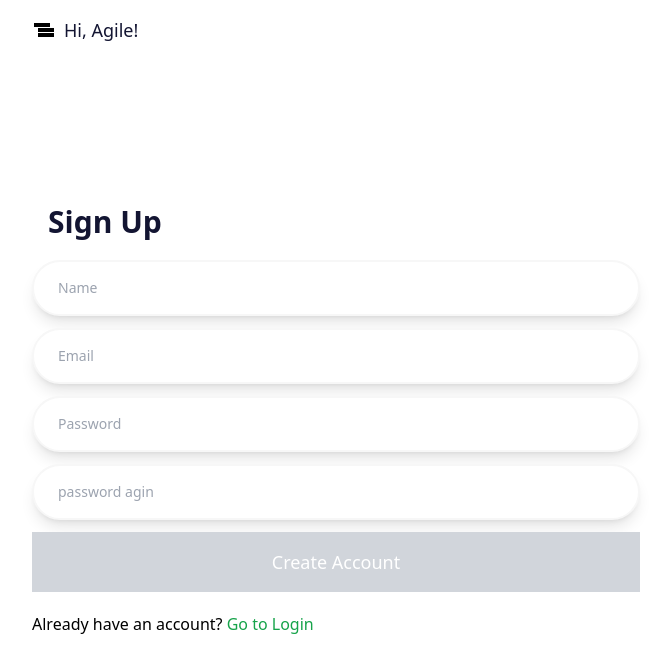
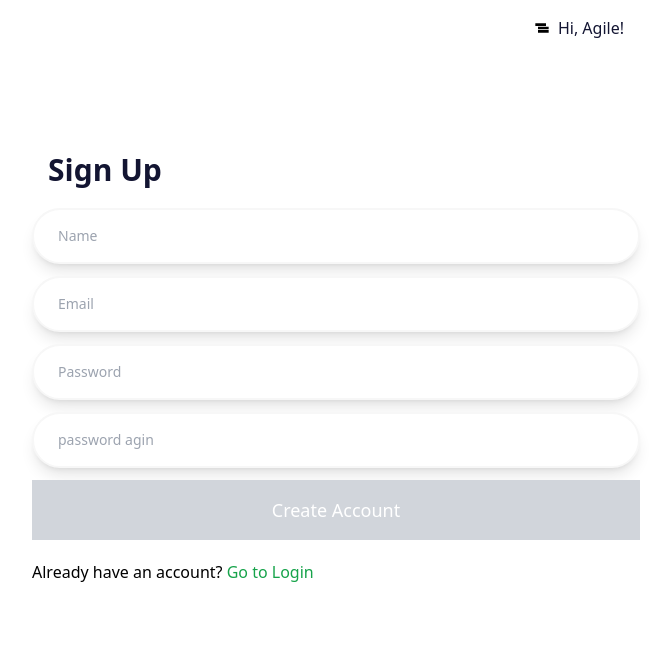
Before and after one commit to HIAGILE/client, a React (Create React App) app: page /join in a window 1280 px wide. Shown: the top 672 px of the page, without its empty margins (304-975 px from the left). Built offline with nearby package versions, Linux system fonts and the light colour scheme.

Commit message:
style login

```diff
--- a/src/components/layout/login-layout.tsx
+++ b/src/components/layout/login-layout.tsx
@@ -10,9 +10,12 @@ const LoginLayout = ({ children, title }: LoginLayoutProps) => {
   return (
     <div className="flex items-center flex-col ">
       <div className="w-full max-w-screen-sm px-4 pt-4">
-        <Link to="/" className="flex items-center mb-16 sm:mb-40">
-          <img src={logo} className="w-6" alt="Logo" />
-          <h2 className="font-medium text-lg ml-2 text-darkBlue">Hi, Agile!</h2>
+        <Link
+          to="/"
+          className="flex justify-end items-center px-4 mb-16 sm:mb-28"
+        >
+          <img src={logo} className="w-4" alt="Logo" />
+          <h2 className="font-medium text-md ml-2 text-darkBlue">Hi, Agile!</h2>
         </Link>
         <h3 className="ml-4 text-3xl font-bold text-darkBlue">{title}</h3>
         {children}
--- a/src/components/login/github-login.tsx
+++ b/src/components/login/github-login.tsx
@@ -1,6 +1,6 @@
 const GitHubLoginBtn = () => {
   return (
-    <button className="px-6 py-4 bg-black text-white text-md text-center w-full focus:outline-none rounded-full shadow-lg">
+    <button className="px-6 py-4 bg-darkGray text-lightGray text-md text-center w-full focus:outline-none rounded-full shadow-lg">
       Login with Git Hub
     </button>
   );
--- a/src/components/login/kakao-login.tsx
+++ b/src/components/login/kakao-login.tsx
@@ -28,7 +28,7 @@ const KakaoLoginBtn = () => {
   }
   // bg-kakaoYello
   return (
-    <button className="mb-4 px-6 py-4 border-2 border-kakaoYello text-md text-center w-full focus:outline-none rounded-full shadow-lg">
+    <button className="mb-4 px-6 py-4 bg-kakaoYello text-md text-center w-full focus:outline-none rounded-full shadow-lg">
       <a href={kakaoURL} className="w-full">
         Login with Kakao
       </a>
```
